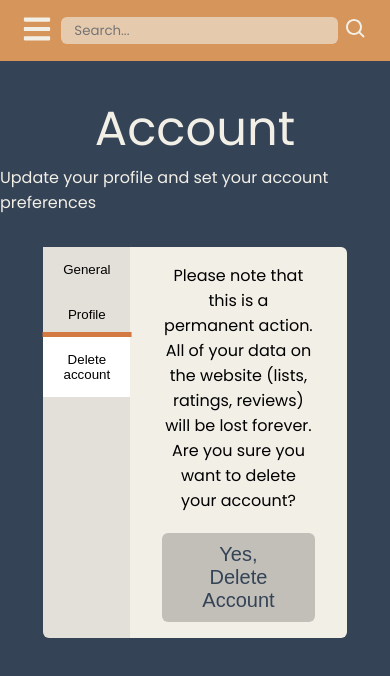
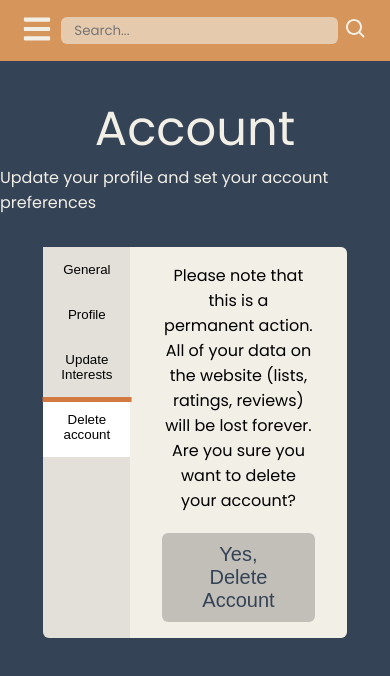
Before and after one commit to jurocaSITE/Capstone_Frontend, a React (Create React App) app in the folder frontend/: page /account in a window 390 px wide. Both pictures are taken after a click on the button "Delete account". Shown: the top 676 px of the page. Built offline with nearby package versions, Linux system fonts and the light colour scheme; no server answers; a web font is replaced by a local one.

Commit message:
Added responsive styling. New Update Interests Tab

```diff
--- a/frontend/src/components/Account/Account.css
+++ b/frontend/src/components/Account/Account.css
@@ -51,11 +51,11 @@
 	border-bottom: 1px solid transparent;
 }
 
-.active-tabs::before {
+.active-tabs::after {
 	content: "";
 	display: block;
 	position: absolute;
-	top: -5px;
+	top: 0;
 	left: 50%;
 	transform: translateX(-50%);
 	width: calc(100% + 2px);
--- a/frontend/src/components/Account/Account.js
+++ b/frontend/src/components/Account/Account.js
@@ -58,6 +58,12 @@ function Account() {
             className={toggleState === 3 ? "tabs active-tabs" : "tabs"}
             onClick={() => toggleTab(3)}
           >
+            Update Interests
+          </button>
+          <button
+            className={toggleState === 4 ? "tabs active-tabs" : "tabs"}
+            onClick={() => toggleTab(4)}
+          >
             Delete account
           </button>
         </div>
@@ -70,14 +76,6 @@ function Account() {
           >
             {/* <h2>General</h2> */}
             <General className="general" />
-            <hr />
-            <h3>Update Genre Interests</h3>
-            <p>Click the link below to modify your preferred genres.</p>
-            <ActionButton
-              altClass={`update-interests-btn`}
-              text={`Update Interests`}
-              link={`/update-interests`}
-            />
           </div>
 
           <div
@@ -100,10 +98,26 @@ function Account() {
               toggleState === 3 ? "content  active-content" : "content"
             }
           >
+            <h3>Update Genre Interests</h3>
+            <hr />
+            <p>Click the link below to modify your preferred genres.</p>
+            <ActionButton
+              altClass={`update-interests-btn`}
+              text={`Update Interests`}
+              link={`/update-interests`}
+            />
+          </div>
+
+          <div
+            className={
+              toggleState === 4 ? "content  active-content" : "content"
+            }
+          >
             <div className="delete-btn">
               <p className="delete-account-body">
-                Please note that this is a permanent action. All of your data on the website (lists, ratings, reviews)
-                will be lost forever. <br/> Are you sure you want to delete your account?
+                Please note that this is a permanent action. All of your data on
+                the website (lists, ratings, reviews) will be lost forever.{" "}
+                <br /> Are you sure you want to delete your account?
               </p>
               <Link to="/">
                 <button
--- a/frontend/src/components/General/General.css
+++ b/frontend/src/components/General/General.css
@@ -4,7 +4,7 @@
 	/* grid-template-columns: 10% 80% 10%; */
 	grid-auto-columns: 10% auto 10%;
 	grid-template-areas:
-		"mt mt mt"
+		/* "mt mt mt" */
 		"mtl username mtr"
 		"mml email mmr"
 		"mbl password mbr";
@@ -23,6 +23,7 @@
 	border: solid 1px var(--light-shade-6-opacity);
 	width: 100%;
 	border-radius: 6px;
+	margin: .4em 0;
 }
 
 .General .username-content {
@@ -58,4 +59,5 @@
 	cursor: pointer;
 	transition: ease 0.25s;
 	margin-bottom: 2em;
+	margin-top: 1em;
 }
```
